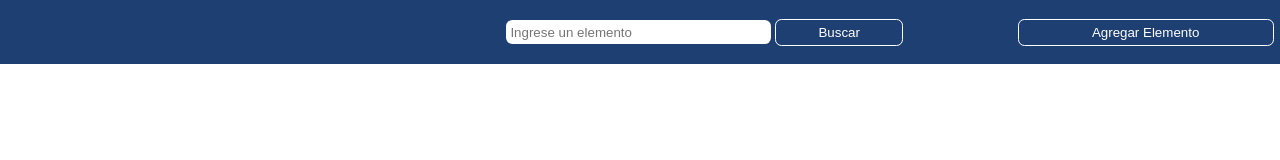
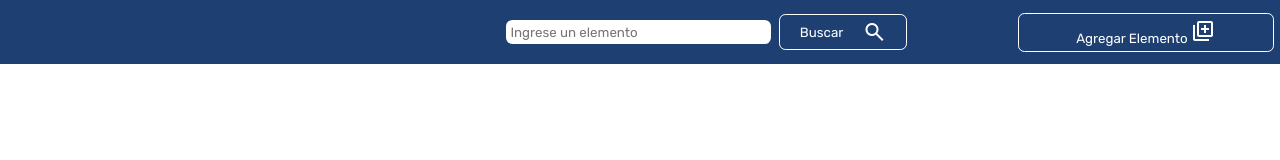
Before and after one commit to valenisgroo/Integrador-JS-store, a website built with Vite: page index.html in a window 1280 px wide. Built offline with nearby package versions, Linux system fonts and the light colour scheme.

Commit message:
Refactor Header

```diff
--- a/index.html
+++ b/index.html
@@ -6,22 +6,45 @@
     <meta name="viewport" content="width=device-width, initial-scale=1.0" />
     <title>Integrador JS</title>
     <link rel="stylesheet" href="style.css">
+
+    <!-- FUENTE -->
+    <link rel="preconnect" href="https://fonts.googleapis.com">
+    <link rel="preconnect" href="https://fonts.gstatic.com" crossorigin>
+    <link href="https://fonts.googleapis.com/css2?family=Rubik:ital,wght@0,300..900;1,300..900&display=swap" rel="stylesheet">
+
+    <!-- ICONOS -->
+    <link rel="stylesheet" href="https://fonts.googleapis.com/css2?family=Material+Symbols+Outlined:opsz,wght,FILL,GRAD@20..48,100..700,0..1,-50..200" />
+
   </head>
+
+  <body>
+    <!-- HEADER -->
     <header>
       <div class="containerHeader">
         <div class="containerContentHeader">
-        <div>
+          <div class="headerSearch">
             <input class="inputHeader" type="text" placeholder="Ingrese un elemento">
-          <button class="buttonSearch">Buscar</button>
+            <button class="buttonSearch">Buscar
+              <span class="material-symbols-outlined">
+                search
+              </span>
+            </button>
           </div>
           <div>
-          <button class="buttonAdd">Agregar Elemento</button>
+            <button class="buttonAdd">Agregar Elemento
+              <span class="material-symbols-outlined">
+                library_add
+                </span>
+            </button>
           </div>
         </div>
-
       </div>
     </header>
-  <body>
+
+    <!-- MAIN -->
+     <main>
+
+     </main>
     <script type="module" src="/main.js"></script>
   </body>
 </html>
--- a/style.css
+++ b/style.css
@@ -1,6 +1,7 @@
 * {
   margin: 0;
   padding: 0;
+  font-family: "Rubik", sans-serif;
 }
 
 .containerHeader{
@@ -19,6 +20,13 @@
   padding: 0.4rem;
 }
 
+.headerSearch{
+  display: flex;
+  justify-content: space-around;
+  align-items: center;
+  gap: 1vh;
+}
+
 .inputHeader{
   border-radius: 0.4rem;
   border: none;
@@ -34,6 +42,13 @@
   padding: 5px 10px;
   border-radius: 0.4rem;
   width: 10vw;
+  display: flex;
+  justify-content: space-around;
+  align-items: center;
+}
+
+.buttonSearch:hover {
+  cursor: pointer;
 }
 
 .buttonAdd{
```
Lines whose indentation alone changed are shown as unchanged.
